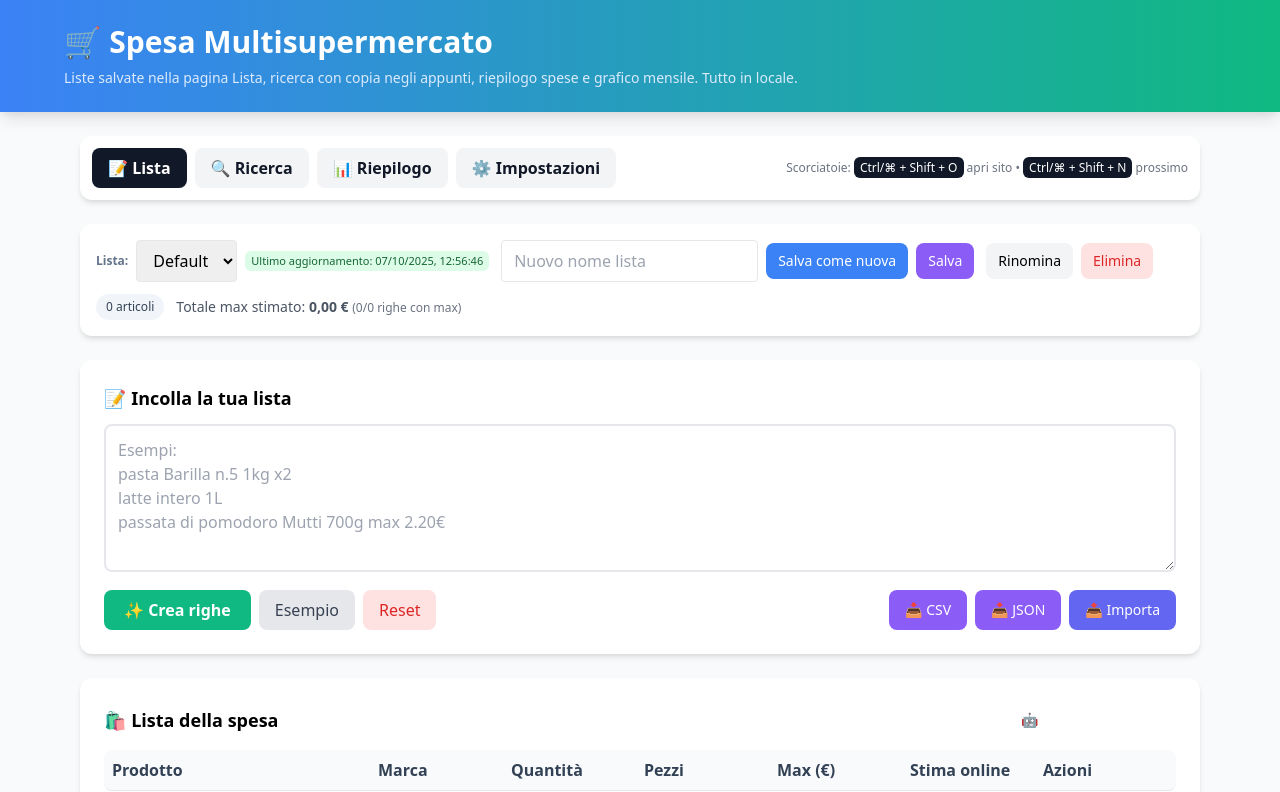
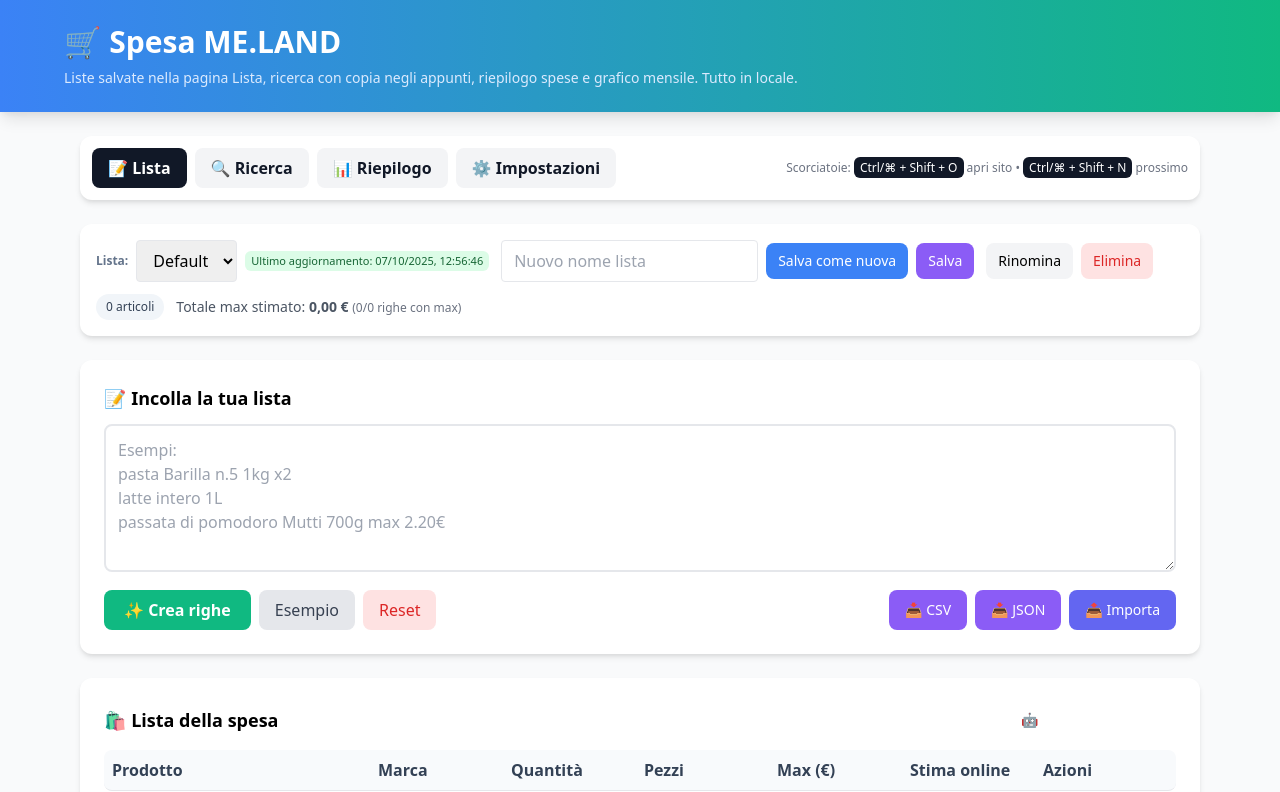
Before and after one commit to antone25/spesa, a plain HTML site: page index.html in a window 1280 px wide. Shown: the top 792 px of the page. Drawn offline with nearby package versions, Linux system fonts and the light colour scheme.

Commit message:
Update index.html

```diff
--- a/index.html
+++ b/index.html
@@ -3,7 +3,7 @@
 <head>
   <meta charset="UTF-8" />
   <meta name="viewport" content="width=device-width, initial-scale=1.0"/>
-  <title>Spesa Multisupermercato</title>
+  <title>Spesa ME.LAND</title>
   <link href="https://cdn.jsdelivr.net/npm/tailwindcss@2.2.19/dist/tailwind.min.css" rel="stylesheet">
   <style>
     body { font-family: system-ui, -apple-system, sans-serif; }
@@ -50,7 +50,7 @@
 
   <header class="bg-gradient-to-r from-blue-500 to-green-500 text-white py-6 px-4 shadow-lg">
     <div class="container mx-auto max-w-6xl">
-      <h1 class="text-3xl font-bold mb-2">🛒 Spesa Multisupermercato</h1>
+      <h1 class="text-3xl font-bold mb-2">🛒 Spesa ME.LAND</h1>
       <p class="text-blue-100 text-sm">Liste salvate nella pagina Lista, ricerca con copia negli appunti, riepilogo spese e grafico mensile. Tutto in locale.</p>
     </div>
   </header>
```
